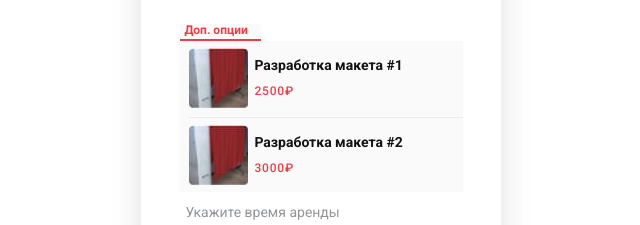
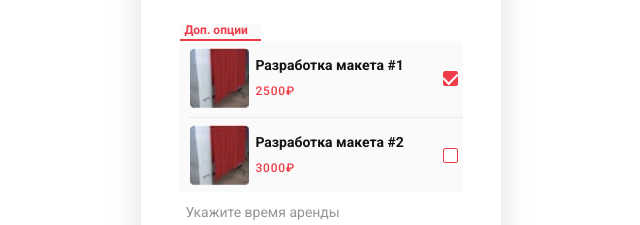
Before and after one commit to ivanisovich/pro-interactive, a React (Create React App) app: page / in a window 1280 px wide. Shown: the part 1282-1507 px from the top of the page, without its empty margins (319-959 px from the left). Built offline with nearby package versions, Linux system fonts and the light colour scheme.

Commit message:
layout changes

```diff
--- a/src/App.css
+++ b/src/App.css
@@ -16,9 +16,10 @@ button {
   cursor: pointer;
 }
 
-img{
+img {
   object-fit: scale-down;
 }
+
 #root {
   display: flex;
   justify-content: center;
@@ -27,8 +28,9 @@ img{
 .hidden {
   display: none;
 }
-.label-hidden{
 
+.label-hidden {
+  opacity: 0;
 }
 
 .block-order__item button:hover, .order-modal button:hover {
--- a/src/components/OrderItem/CustomCheckbox.css
+++ b/src/components/OrderItem/CustomCheckbox.css
@@ -2,7 +2,7 @@
     font-family: arial;
     display: block;
     position: relative;
-    margin-left: 81px;
+    margin-left: auto;
     margin-bottom: 5px;
     margin-top: 18px;
     padding-top: 3px;
```
Also changed, not shown: src/components/OrderItem/OrderItem.js (+5 -5 lines).
